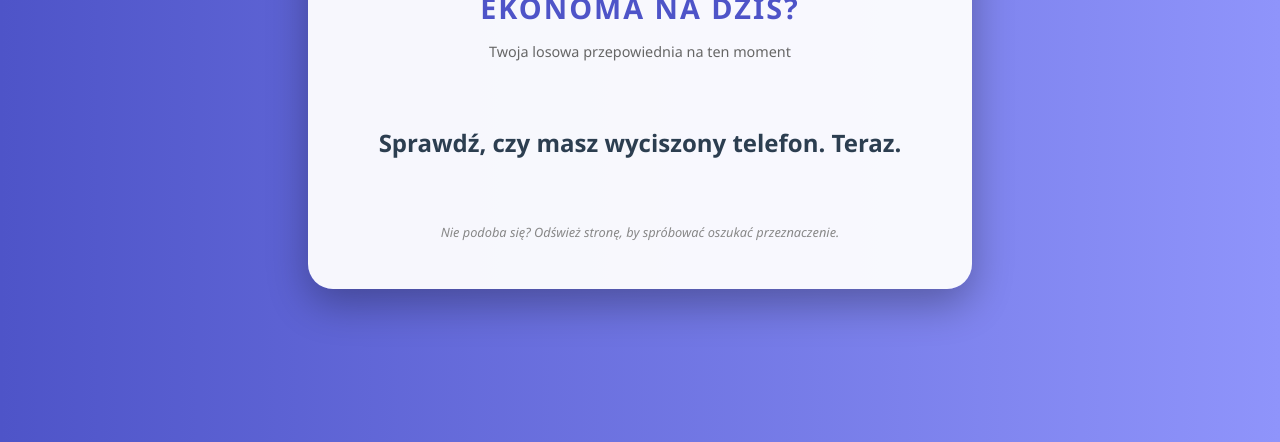
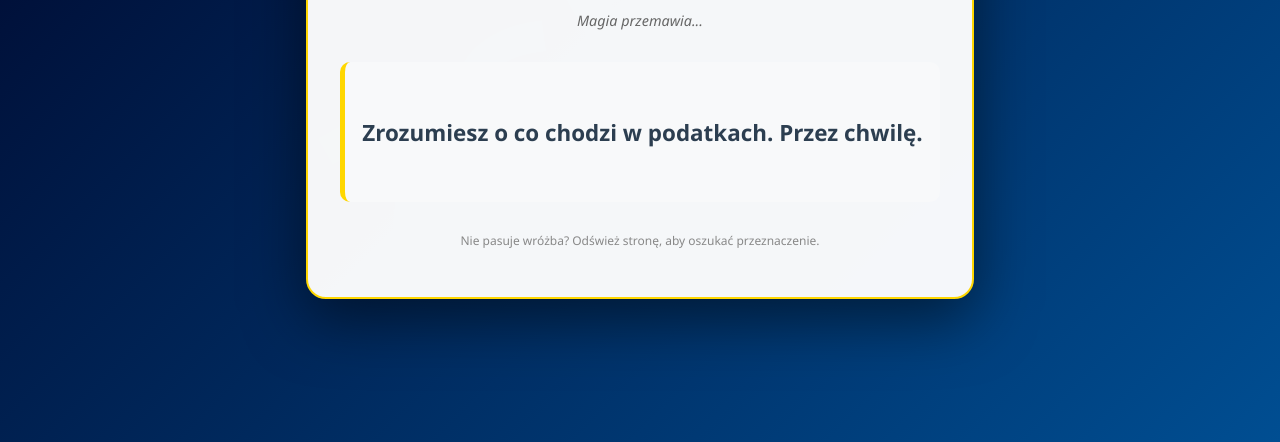
Before and after one commit to BartoszDylewski/bartoszdylewski.github.io, a plain HTML site: page wrozba.html in a window 1280 px wide. Shown: the part 358-800 px from the top of the page. Drawn offline with Linux system fonts and the light colour scheme.

Commit message:
Update wrozba.html

```diff
--- a/wrozba.html
+++ b/wrozba.html
@@ -1,20 +1,21 @@
-
 <!DOCTYPE html>
 <html lang="pl">
 <head>
     <meta charset="UTF-8">
     <meta name="viewport" content="width=device-width, initial-scale=1.0">
-    <title>Twoja Wróżba na Dziś</title>
+    <title>Wyrocznia Ekonoma</title>
     <style>
         :root {
-            --primary-color: #4e54c8;
-            --secondary-color: #8f94fb;
+            /* Kolory dopasowane bardziej pod granat/błękit (częste w szkołach) */
+            --primary-color: #004e92;
+            --secondary-color: #000428;
+            --accent-color: #ffd700; /* Złoty akcent */
             --text-color: #333;
         }
 
         body {
             font-family: 'Segoe UI', Tahoma, Geneva, Verdana, sans-serif;
-            background: linear-gradient(to left, #8f94fb, #4e54c8);
+            background: linear-gradient(135deg, var(--secondary-color), var(--primary-color));
             height: 100vh;
             margin: 0;
             display: flex;
@@ -22,17 +23,31 @@
             align-items: center;
             color: var(--text-color);
             overflow: hidden;
+            position: relative;
+        }
+
+        /* Tło z delikatnymi elementami (opcjonalne) */
+        body::before {
+            content: "ZSEiO";
+            position: absolute;
+            font-size: 15rem;
+            color: rgba(255, 255, 255, 0.03);
+            font-weight: bold;
+            z-index: 0;
+            transform: rotate(-30deg);
         }
 
         .container {
-            background: rgba(255, 255, 255, 0.95);
+            background: rgba(255, 255, 255, 0.96);
             padding: 3rem 2rem;
-            border-radius: 25px;
-            box-shadow: 0 15px 40px rgba(0, 0, 0, 0.3);
+            border-radius: 20px;
+            box-shadow: 0 20px 60px rgba(0, 0, 0, 0.5);
             text-align: center;
             max-width: 600px;
             width: 85%;
             position: relative;
+            z-index: 1;
+            border: 2px solid var(--accent-color);
         }
 
         h1 {
@@ -40,27 +55,34 @@
             margin-bottom: 0.5rem;
             font-size: 1.8rem;
             text-transform: uppercase;
-            letter-spacing: 2px;
+            letter-spacing: 1px;
+            border-bottom: 2px solid #eee;
+            padding-bottom: 15px;
         }
 
         .subtitle {
             color: #666;
             font-size: 0.9rem;
             margin-bottom: 2rem;
+            font-style: italic;
         }
 
         .fortune-box {
-            font-size: 1.5rem;
+            font-size: 1.4rem;
             font-weight: 600;
-            min-height: 100px;
+            min-height: 120px;
             display: flex;
             align-items: center;
             justify-content: center;
             margin: 20px 0;
             color: #2c3e50;
             line-height: 1.5;
-            opacity: 0; /* Start hidden for animation */
-            animation: fadeIn 2s forwards;
+            opacity: 0;
+            animation: fadeIn 1.5s forwards;
+            padding: 10px;
+            background-color: #f8f9fa;
+            border-radius: 10px;
+            border-left: 5px solid var(--accent-color);
         }
 
         .icon {
@@ -72,20 +94,18 @@
 
         .footer-note {
             margin-top: 30px;
-            font-size: 0.8rem;
+            font-size: 0.75rem;
             color: #888;
-            font-style: italic;
         }
 
-        /* Animacje */
         @keyframes pulse {
-            0% { transform: scale(1); filter: drop-shadow(0 0 5px rgba(143, 148, 251, 0.5)); }
-            50% { transform: scale(1.1); filter: drop-shadow(0 0 20px rgba(143, 148, 251, 0.8)); }
-            100% { transform: scale(1); filter: drop-shadow(0 0 5px rgba(143, 148, 251, 0.5)); }
+            0% { transform: scale(1); filter: drop-shadow(0 0 2px rgba(255, 215, 0, 0.5)); }
+            50% { transform: scale(1.1); filter: drop-shadow(0 0 15px rgba(255, 215, 0, 0.8)); }
+            100% { transform: scale(1); filter: drop-shadow(0 0 2px rgba(255, 215, 0, 0.5)); }
         }
 
         @keyframes fadeIn {
-            from { opacity: 0; transform: translateY(20px); }
+            from { opacity: 0; transform: translateY(10px); }
             to { opacity: 1; transform: translateY(0); }
         }
     </style>
@@ -93,91 +113,78 @@
 <body>
 
     <div class="container">
-        <span class="icon">🔮</span>
-        <h1>Co mówi magiczna kula ekonoma na dziś?</h1>
-        <p class="subtitle">Twoja losowa przepowiednia na ten moment</p>
+        <span class="icon">🎓</span>
+        <h1>Wyrocznia Ekonoma</h1>
+        <p class="subtitle">Magia przemawia...</p>
 
         <div class="fortune-box" id="fortune-display">
-            Ładowanie
+            Łączenie z serwerem CKE...
         </div>
 
-        <div class="footer-note">Nie podoba się? Odśwież stronę, by spróbować oszukać przeznaczenie.</div>
+        <div class="footer-note">Nie pasuje wróżba? Odśwież stronę, aby oszukać przeznaczenie.</div>
     </div>
 
     <script>
-        // OGROMNA BAZA WRÓŻB (Szkoła, Życie, Miłość, Absurd)
         const wrozby = [
-            // SZKOŁA I MATURA
-            "Temat Twojej matury ustnej będzie banalnie prosty.",
-            "Nauczyciel, którego się boisz, zachoruje w dniu sprawdzianu.",
-            "Twoja wiedza z lektur okaże się zbędna, ale memy o nich uratują Ci życie towarzyskie.",
-            "Dostaniesz 30% na teście, strzelając. Czysty fart.",
-            "Zapomnisz pracy domowej, ale nauczyciel zapomni ją sprawdzić.",
-            "Nie przejmuj się ocenami, za 5 lat nikt o nie nie zapyta.",
-            "Wuefista w końcu doceni Twoje starania (albo przynajmniej obecność).",
-            "To, czego uczysz się teraz na pamięć, przyda Ci się tylko w teleturnieju.",
-            "Zdasz maturę z matematyki. Serio. Nie panikuj.",
-            "Unikaj pierwszej ławki w przyszły wtorek.",
+            // --- ZSEiO & ELBLĄG ---
+            "Tramwaj, na który biegniesz po lekcjach, odjedzie równo z dzwonkiem.",
+            "Twoja droga na Bema będzie dziś wyjątkowo bezkorkowa.",
+            "Wuefista w końcu uwierzy, że naprawdę zapomniałeś stroju.",
+            "Spotkasz kogoś znajomego w drodze do Żabki na przerwie.",
+            "Ogrzewanie w sali będzie działać z mocą słońca, ubierz się na cebulkę.",
+            "Uważaj na schodach – grawitacja na Bema działa dzisiaj ze zdwojoną siłą.",
+            "Dziś jest dzień, w którym automat z kawą nie połknie Twoich drobnych.",
+            "Twoja frekwencja magicznie się poprawi w dzienniku elektronicznym.",
+            "Wyjdziesz ze szkoły i poczujesz ten specyficzny elbląski wiatr zmian.",
 
-            // RELACJE I MIŁOŚĆ
-            "Twój crush w końcu zauważy Twoją nową fryzurę.",
-            "Ktoś obserwuje Twoje relacje na Instagramie częściej niż myślisz.",
-            "Unikaj toksycznych ludzi, szczególnie tych, którzy nie lubią pizzy.",
-            "Wkrótce poznasz kogoś, kto ma tak samo dziwne poczucie humoru jak Ty.",
-            "Stara przyjaźń zostanie wystawiona na próbę, ale wyjdziecie z tego silniejsi.",
-            "Nie pisz do byłej/byłego. Po prostu nie. Odłóż telefon.",
-            "Ktoś planuje zaprosić Cię na studniówkę (lub randkę), ale zbiera się na odwagę.",
-            "Twoja sarkastyczna uwaga zostanie źle zrozumiana. Uważaj na słowa.",
+            // --- EGZAMINY ZAWODOWE (OGÓLNE I PROFILOWE) ---
+            "Na egzaminie zawodowym trafisz na zadanie, które robiliście wczoraj.",
+            "Klucz odpowiedzi CKE będzie dla Ciebie łaskawy.",
+            "Twój bilans w końcu wyjdzie na zero. Aktywa = Pasywa. Cud!",
+            "Egzamin praktyczny zdasz na 75%. Idealnie na styk, ale zdane!",
+            "Komisja egzaminacyjna nie zauważy, że ręce Ci się trzęsą przy klawiaturze.",
+            "System egzaminacyjny się zawiesi, ale Twoje odpowiedzi zostaną zapisane.",
+            "Na teorii zaznaczysz 'B' i to będzie jedyna słuszna droga.",
+            "Paleta w zadaniu logistycznym ułoży się idealnie.",
+            "Twoja kampania reklamowa na egzaminie zachwyci wirtualnego klienta.",
+            "Program nie wyrzuci błędu w trakcie kompilacji na egzaminie. To rzadkość!",
+            "Zadanie z Excela rozwiążesz szybciej niż myślisz.",
+            "Nie bój się egzaminu ustnego. Egzaminator też człowiek, też chce iść do domu.",
 
-            // ŻYCIE I SZCZĘŚCIE
-            "Znajdziesz zapomnianą dychę w kieszeni zimowej kurtki.",
-            "Jutrzejszy obiad będzie najlepszym posiłkiem tego tygodnia.",
-            "Twoja paczka z internetu przyjdzie dzień wcześniej.",
-            "Uważaj na kałuże. Jedna z nich jest głębsza niż wygląda.",
-            "To jest idealny moment, żeby zacząć ten serial, który wszyscy polecają.",
-            "Twój telefon rozładuje się w krytycznym momencie. Noś powerbanka.",
-            "Zrób sobie drzemkę. To najlepsza decyzja na dziś.",
-            "Wyjdziesz z domu i uświadomisz sobie, że wyglądasz świetnie.",
-            "Ktoś zrobi Ci zdjęcie z ukrycia i wyjdziesz na nim jak ziemniak. Trudno.",
-            "Czeka Cię nagły przypływ gotówki od babci.",
+            // --- NAUKA I MATURA ---
+            "Matematyka przestanie być czarną magią dokładnie na 45 minut.",
+            "Unikaj wzroku nauczyciela od przedmiotów zawodowych. Dziś 'pyta'.",
+            "Twoja rozprawka będzie tak laniem wody, że aż temat popłynie, ale zdasz.",
+            "Lektura, której streszczenie przeczytasz 5 minut przed lekcją, będzie na kartkówce.",
+            "Dostaniesz 5 z przedmiotu, którego nazwy nawet nie potrafisz wymówić.",
+            "Twoja prezentacja w PowerPoincie odpali się za pierwszym razem.",
 
-            // DECYZJE I PRZYSZŁOŚĆ
-            "Jeśli wahasz się między A i B – wybierz C.",
-            "Nie odkładaj tego na jutro. Jutrzejszy Ty będzie Ci wdzięczny.",
-            "Twoja intuicja działa dziś bezbłędnie. Słuchaj jej.",
-            "Zmiana, której się boisz, wyjdzie Ci na dobre.",
-            "Za rok będziesz śmiać się z tego, co dziś jest Twoim największym problemem.",
-            "To nie jest dobry dzień na eksperymenty z włosami.",
-            "Wyśpij się. Świat wygląda lepiej po 8 godzinach snu.",
-            "Planowanie przyszłości jest super, ale pamiętaj o zjedzeniu śniadania.",
-
-            // ABSURDALNE I ZABAWNE
-            "Twoim zwierzęciem duchowym na ten tydzień jest leniwiec.",
-            "Uważaj na gołębie. Patrzą podejrzanie.",
-            "Gwiazdy mówią, że powinieneś zamówić kebaba.",
-            "Nie ufaj osobom, które nie lubią muzyki.",
-            "Wszystko się ułoży, a jak nie, to chociaż będzie śmiesznie.",
-            "Wszechświat sugeruje: mniej scrollowania, więcej życia.",
-            "Dziś jest dzień, w którym nic nie musisz. Korzystaj.",
-            "Kawa, którą wypijesz, da Ci +10 do szybkości, ale -5 do celności.",
-            "Twoje skarpetki nie będą dziś do pary, ale to przyniesie szczęście.",
-            "Niech Moc będzie z Tobą... szczególnie na fizyce.",
-            "To co zgubiłeś, leży pod łóżkiem.",
-            "Zjedz coś słodkiego. Należy Ci się.",
-            "Nie bierz życia zbyt serio, i tak nie wyjdziesz z niego żywy.",
-            "Sprawdź, czy masz wyciszony telefon. Teraz."
+            // --- ŻYCIE UCZNIA ---
+            "Kanapka z plecaka smakuje dziś lepiej niż kebab na mieście.",
+            "Znajdziesz długopis, który zgubiłeś w pierwszej klasie.",
+            "Ktoś z innej klasy uśmiechnie się do Ciebie na korytarzu.",
+            "Twoja bateria w telefonie wytrzyma do końca lekcji. Szok.",
+            "Dziś jest dobry dzień, żeby zgłosić nieprzygotowanie. Gwiazdy dają zielone światło.",
+            "Unikaj podejrzanych linków na grupie klasowej.",
+            "Weekend zacznie się dla Ciebie mentalnie już w czwartek.",
+            "Ktoś pożyczy od Ciebie kartkę i faktycznie ją odda.",
+            "Uważaj na 'darmowe' punkty na sprawdzianie. To pułapka.",
+            "Wychowawca zapomni sprawdzić usprawiedliwienia.",
+            "Zrozumiesz o co chodzi w podatkach. Przez chwilę."
         ];
 
         window.onload = function() {
             const display = document.getElementById('fortune-display');
 
-            // Losowanie bez powtórzeń w ramach jednej sesji (opcjonalne, tutaj po prostu full random)
+            // Losowanie
             const index = Math.floor(Math.random() * wrozby.length);
 
-            // Symulacja "myślenia" przez ułamek sekundy dla efektu
+            // Efekt ładowania
             setTimeout(() => {
                 display.innerText = wrozby[index];
-            }, 500);
+                // Dodatkowy efekt wizualny po załadowaniu tekstu
+                display.style.borderColor = "#ffd700";
+            }, 600);
         };
     </script>
 
```
